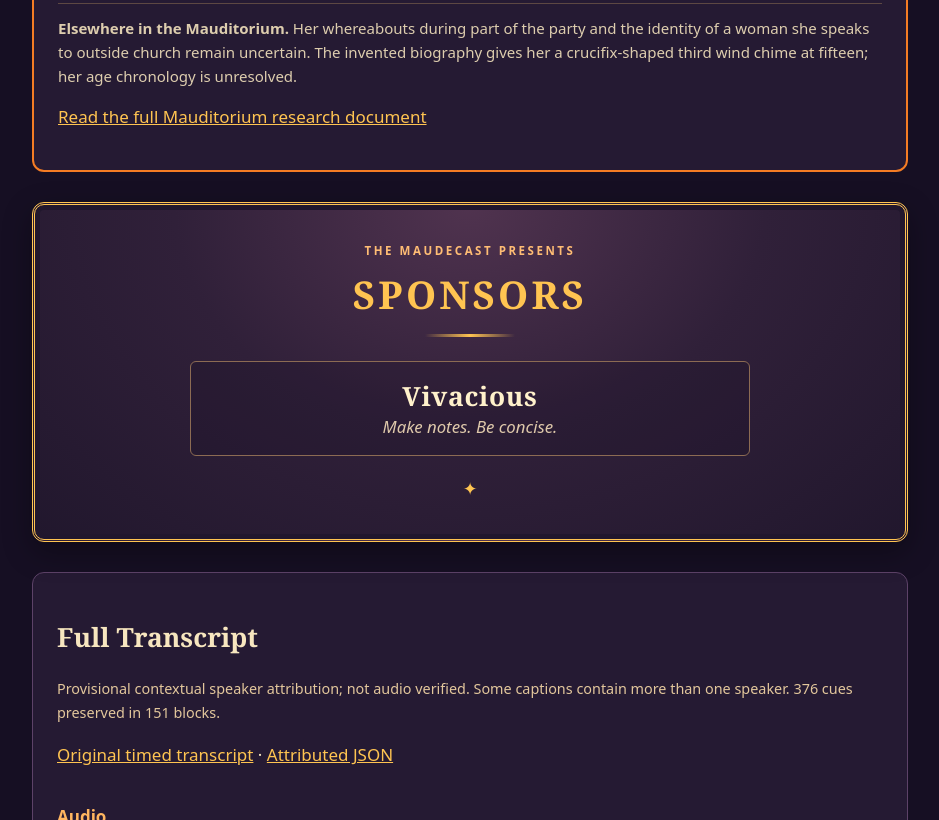
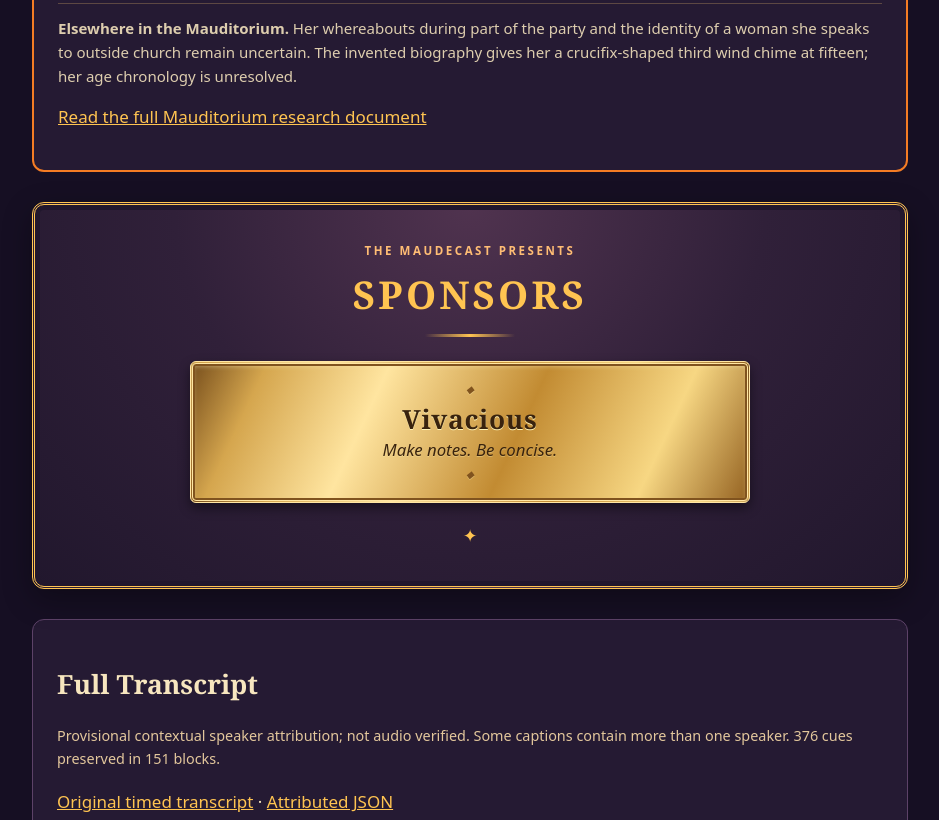
Before and after one commit to boleary1599-wq/themaudecastextendeduniverse, a plain HTML site: page episode-003.html in a window 1280 px wide. Shown: the part 11180-12000 px from the top of the page, without its empty margins (170-1109 px from the left). Drawn offline with Linux system fonts and the light colour scheme.

Commit message:
Episode 3: metallic gold sponsor plaques

```diff
--- a/episode-003.html
+++ b/episode-003.html
@@ -18,6 +18,12 @@
 #sponsor p strong{display:block;color:#fff1cb;font-style:normal;font-size:clamp(1.25rem,3.5vw,1.65rem);letter-spacing:.025em}
 #sponsor p:has(strong:only-child){line-height:1.5}
 #sponsor:after{content:"✦";display:block;color:#ffc451;font-size:1.1rem;margin-top:18px}
+
+/* Gold sponsor plaques */
+#sponsor p{background:linear-gradient(115deg,#79501d 0%,#d5a64e 12%,#ffe5a0 32%,#c28b32 58%,#f7d783 82%,#956322 100%);border:3px double #ffe6a3;box-shadow:inset 0 0 0 2px #80531e,inset 0 2px 5px #fff4c580,0 5px 12px #0007;color:#39230e;padding:20px 16px;text-shadow:0 1px 0 #fff2b655}
+#sponsor p strong{color:#39230e;text-shadow:0 1px 0 #fff2b6;font-weight:900}
+#sponsor p:before,#sponsor p:after{content:"◆";display:block;color:#80531e;font-size:.65rem;line-height:1;margin:0 auto 7px}
+#sponsor p:after{margin:7px auto 0}
 </style></head><body>
 <a class="skip-link" href="#episode-transcript">Skip to transcript</a>
 <header><a href="index.html">MFIMDb</a><nav><a href="museum.html">Museum</a> · <a href="inside.html">Inside</a></nav></header>
```
